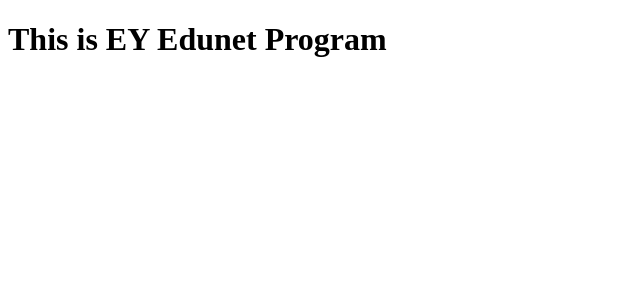
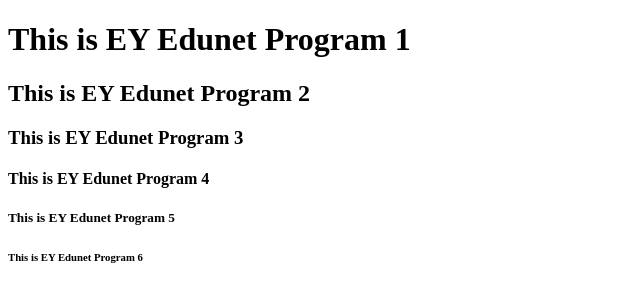
Before and after one commit to nikitha-111403/html, a plain HTML site: page index.html in a window 1280 px wide. Shown: the whole page, without its empty margins (0-640 px from the left). Drawn offline with Linux system fonts and the light colour scheme.

Commit message:
header tag demo

```diff
--- a/index.html
+++ b/index.html
@@ -6,6 +6,11 @@
     <title>HTML UNIT2</title>
 </head>
 <body>
-    <h1>This is EY Edunet Program</h1>
+    <h1>This is EY Edunet Program 1</h1>
+    <h2>This is EY Edunet Program 2</h2>
+    <h3>This is EY Edunet Program 3</h3>
+    <h4>This is EY Edunet Program 4</h4>
+    <h5>This is EY Edunet Program 5</h5>
+    <h6>This is EY Edunet Program 6</h6>
 </body>
 </html>
```
